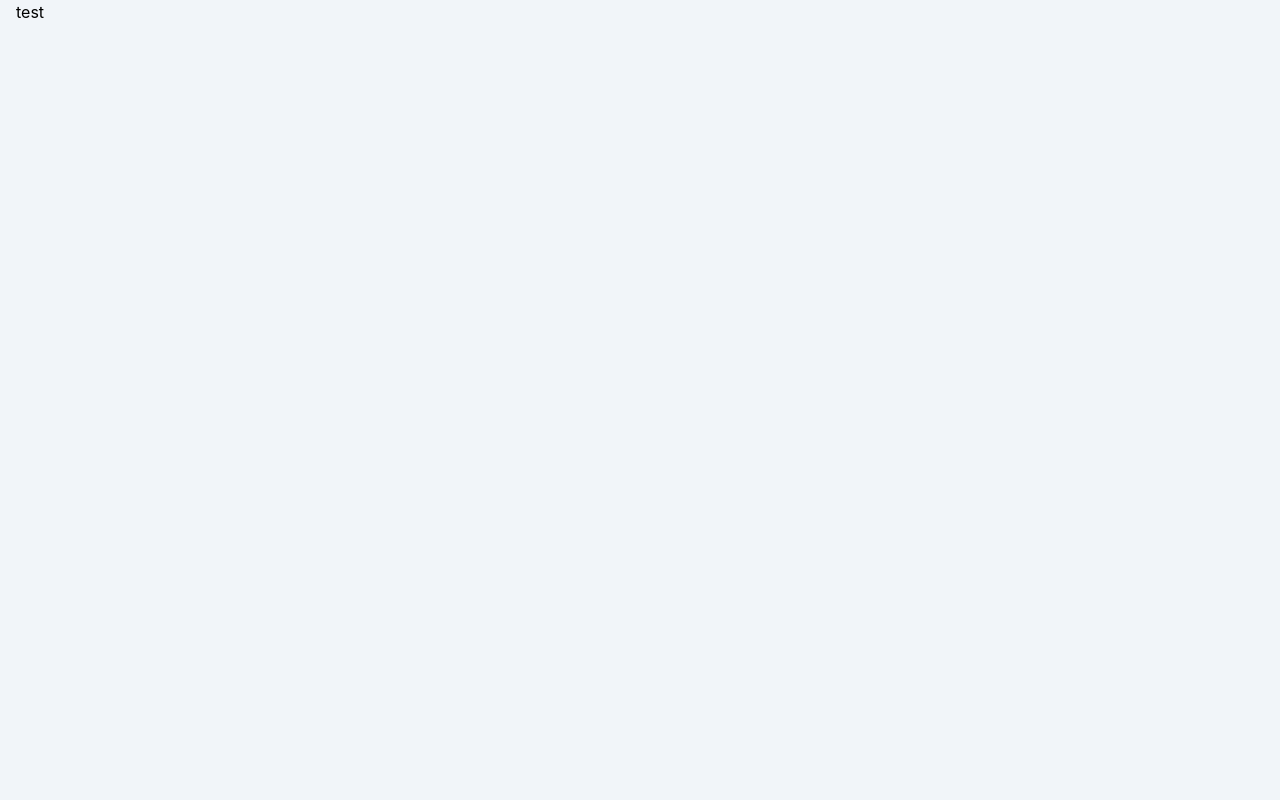
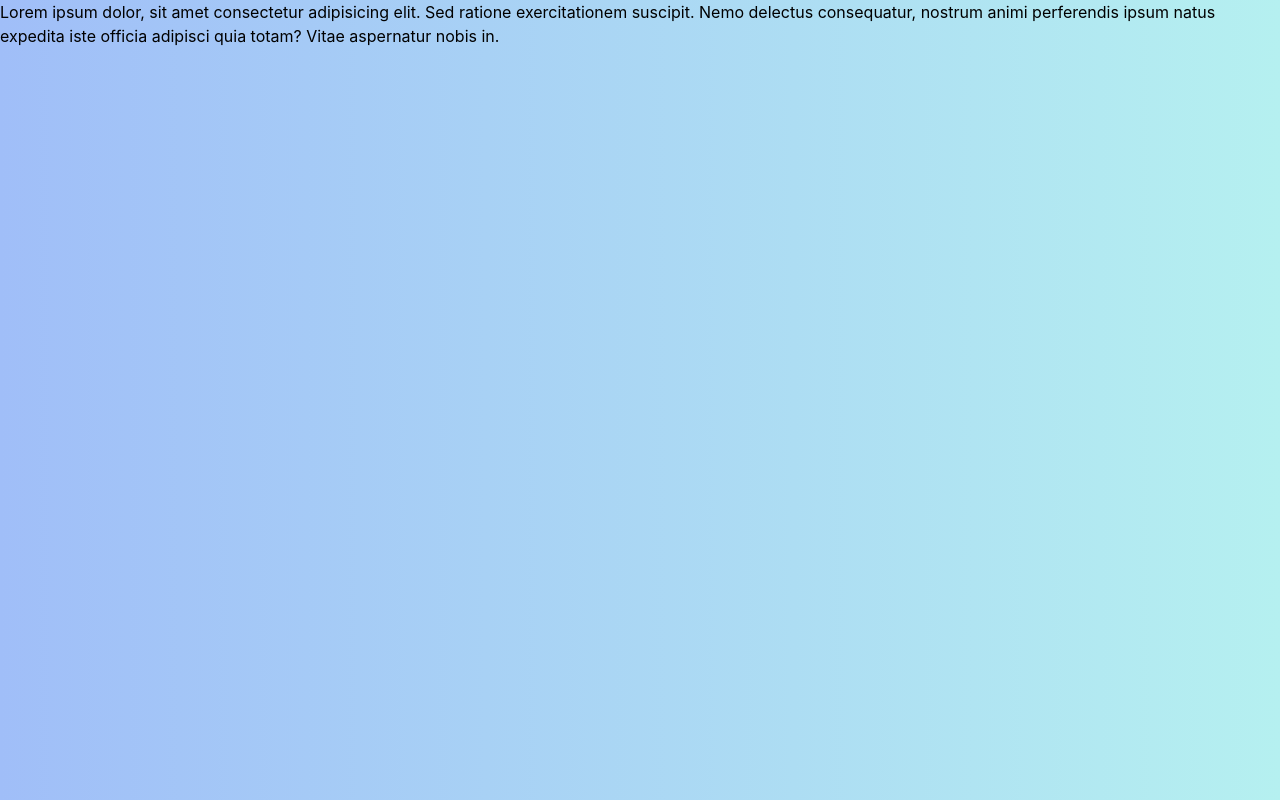
Before and after one commit to faruuhan/weather-app, a React (Create React App) app: page / in a window 1280 px wide. Built offline with nearby package versions, Linux system fonts and the light colour scheme.

Commit message:
tailwind form

```diff
--- a/package.json
+++ b/package.json
@@ -36,6 +36,7 @@
     ]
   },
   "devDependencies": {
+    "@tailwindcss/forms": "^0.5.2",
     "autoprefixer": "^10.4.7",
     "postcss": "^8.4.14",
     "tailwindcss": "^3.1.3"
--- a/src/components/Layout.jsx
+++ b/src/components/Layout.jsx
@@ -1,7 +1,7 @@
 import React from "react";
 
 const Layout = (props) => {
-  return <main className="bg-slate-100 min-h-[100vh]">{props.children}</main>;
+  return <main className="bg-gradient-to-r from-[#A0BEF8] to-[#B5F0F0] min-h-[100vh]">{props.children}</main>;
 };
 
 export default Layout;
--- a/src/pages/Homepage.jsx
+++ b/src/pages/Homepage.jsx
@@ -4,7 +4,9 @@ import Layout from "../components/Layout";
 const Homepage = () => {
   return (
     <Layout>
-      <div className="container px-4 md:mx-auto">test</div>
+      <div className="container px-4 md:px-0 md:mx-auto">
+        Lorem ipsum dolor, sit amet consectetur adipisicing elit. Sed ratione exercitationem suscipit. Nemo delectus consequatur, nostrum animi perferendis ipsum natus expedita iste officia adipisci quia totam? Vitae aspernatur nobis in.
+      </div>
     </Layout>
   );
 };
--- a/tailwind.config.js
+++ b/tailwind.config.js
@@ -4,5 +4,5 @@ module.exports = {
   theme: {
     extend: {},
   },
-  plugins: [],
+  plugins: [require("@tailwindcss/forms")],
 };
```
Also changed, not shown: 1 other file (tests, documents, lock files or other folders).
